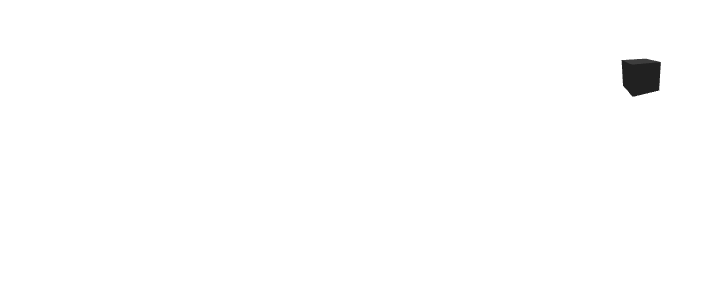
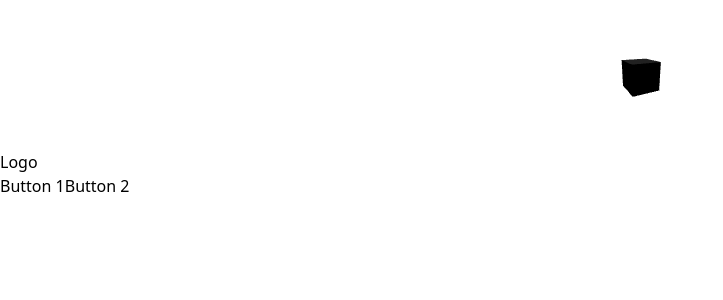
Before and after one commit to vitor-chaves-lima/portfolio, a React (Vite) app: page / in a window 1280 px wide. Shown: the top 300 px of the page, without its empty margins (0-723 px from the left). Built offline with nearby package versions, Linux system fonts and the light colour scheme.

Commit message:
Starting 3d env

```diff
--- /dev/null
+++ b/src/components/Container.tsx
@@ -0,0 +1,11 @@
+import { PropsWithChildren } from "react";
+
+const Container = ({ children }: PropsWithChildren) => {
+	return (
+		<div className="h-full w-full md:px-12 lg:px-40 xl:px-72">
+			{children}
+		</div>
+	);
+};
+
+export default Container;
--- a/src/pages/LandingPage.tsx
+++ b/src/pages/LandingPage.tsx
@@ -1,22 +1,40 @@
 import { Canvas } from "@react-three/fiber";
 import { Vector3 } from "three";
 
+import Container from "../components/Container.tsx";
+import { Link } from "react-router-dom";
+
 const LandingPage = () => {
 	return (
-		<div className="flex flex-col w-full h-screen">
+		<div className="flex flex-col w-full h-screen relative">
+			<div className="h-screen w-full absolute">
 				<Canvas
 					camera={{
 						position: new Vector3(6, 2, 3),
 					}}
-				className="absolute h-full w-full"
 				>
 					<mesh>
 						<boxGeometry args={[2, 2, 2]} />
 						<meshPhongMaterial />
 					</mesh>
-				<ambientLight intensity={0.1} />
 					<directionalLight intensity={0.1} />
 				</Canvas>
+			</div>
+
+			<div className="z-10">
+				<Container>
+					<div className="flex w-full px-4 py-6 justify-between">
+						<Link to="/">
+							<h1>Logo</h1>
+						</Link>
+
+						<div className="flex gap-5">
+							<button>Button 1</button>
+							<button>Button 2</button>
+						</div>
+					</div>
+				</Container>
+			</div>
 		</div>
 	);
 };
```
Lines whose indentation alone changed are shown as unchanged.
